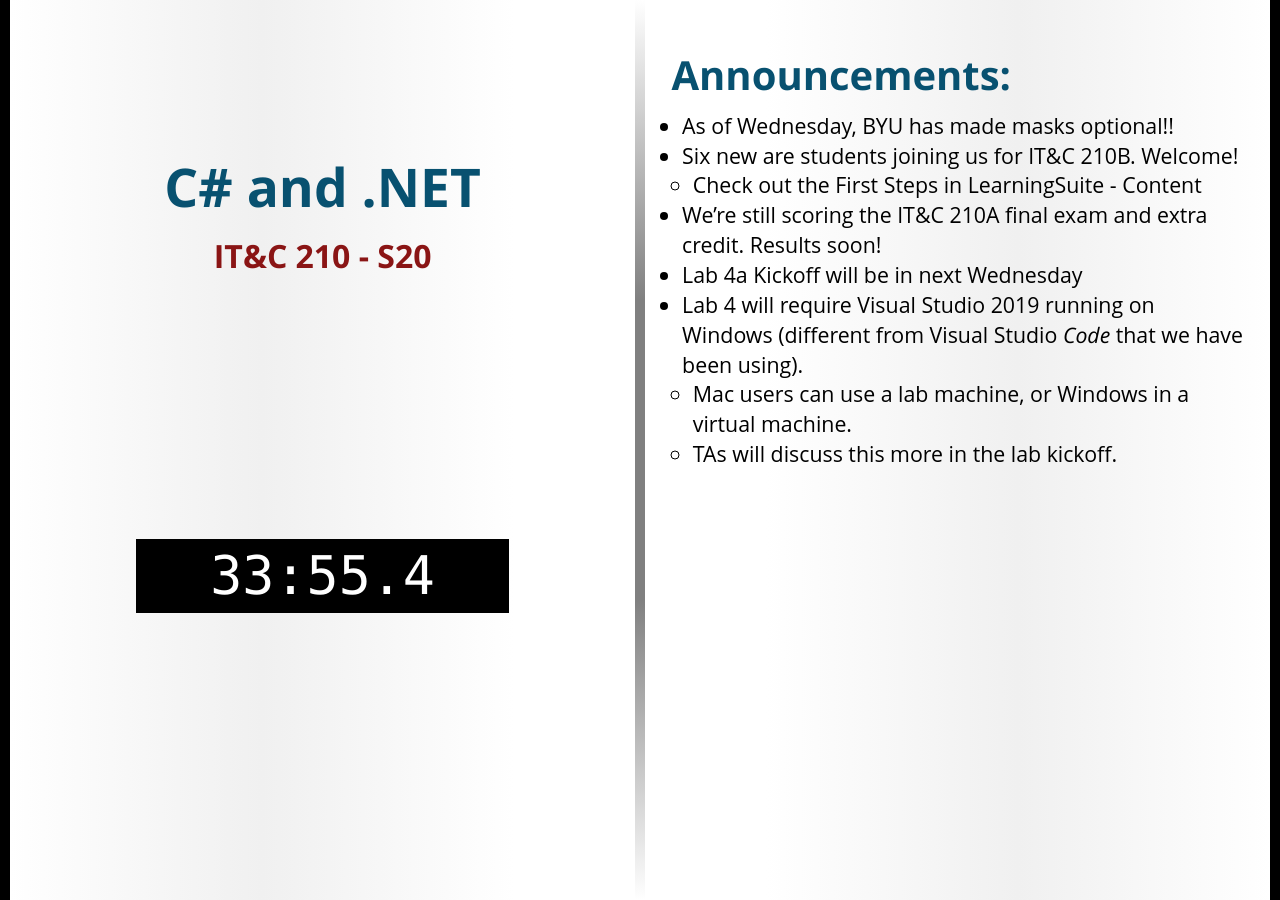
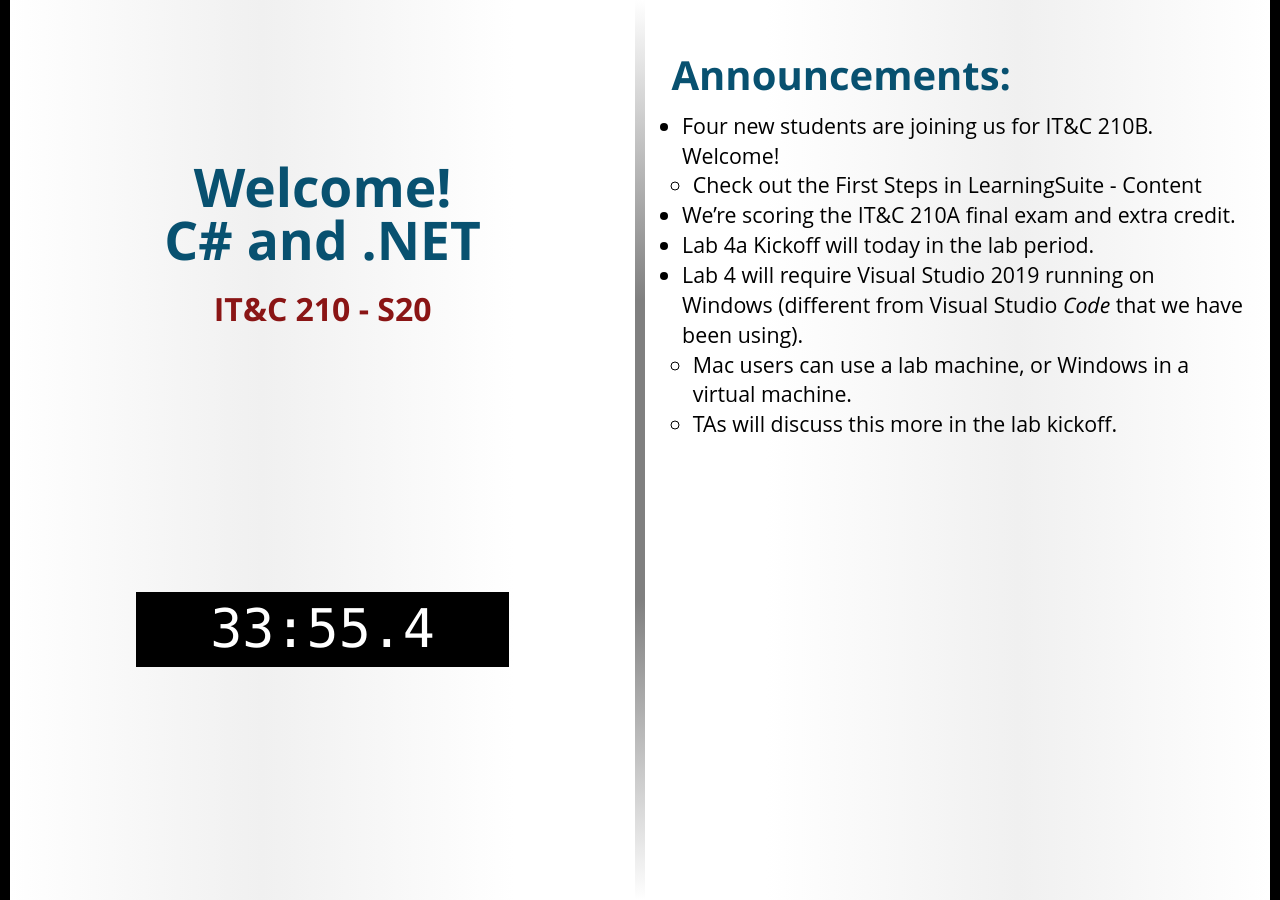
Before and after one commit to BYU-ITC-210/BYU-ITC-210.github.io, a Jekyll site: the page built from _welcome/S20.md, in a window 1280 px wide. Built offline with Jekyll 4.4.1, drawn with Linux system fonts in a browser that asks for light colours; some web fonts are replaced.

Commit message:
Welcome S10

```diff
--- a/_welcome/S20.md
+++ b/_welcome/S20.md
@@ -1,12 +1,11 @@
 ---
-title: C# and .NET
+title: "Welcome!<br/>C# and .NET"
 session: S20
 ---
-* As of Wednesday, BYU has made masks optional!!
-* Six new are students joining us for IT&C 210B. Welcome!
+* Four new students are joining us for IT&C 210B. Welcome!
     * Check out the First Steps in LearningSuite - Content
-* We're still scoring the IT&C 210A final exam and extra credit. Results soon!
-* Lab 4a Kickoff will be in next Wednesday
+* We're scoring the IT&C 210A final exam and extra credit.
+* Lab 4a Kickoff will today in the lab period.
 * Lab 4 will require Visual Studio 2019 running on Windows (different from Visual Studio _Code_ that we have been using).
     * Mac users can use a lab machine, or Windows in a virtual machine.
     * TAs will discuss this more in the lab kickoff.
```
